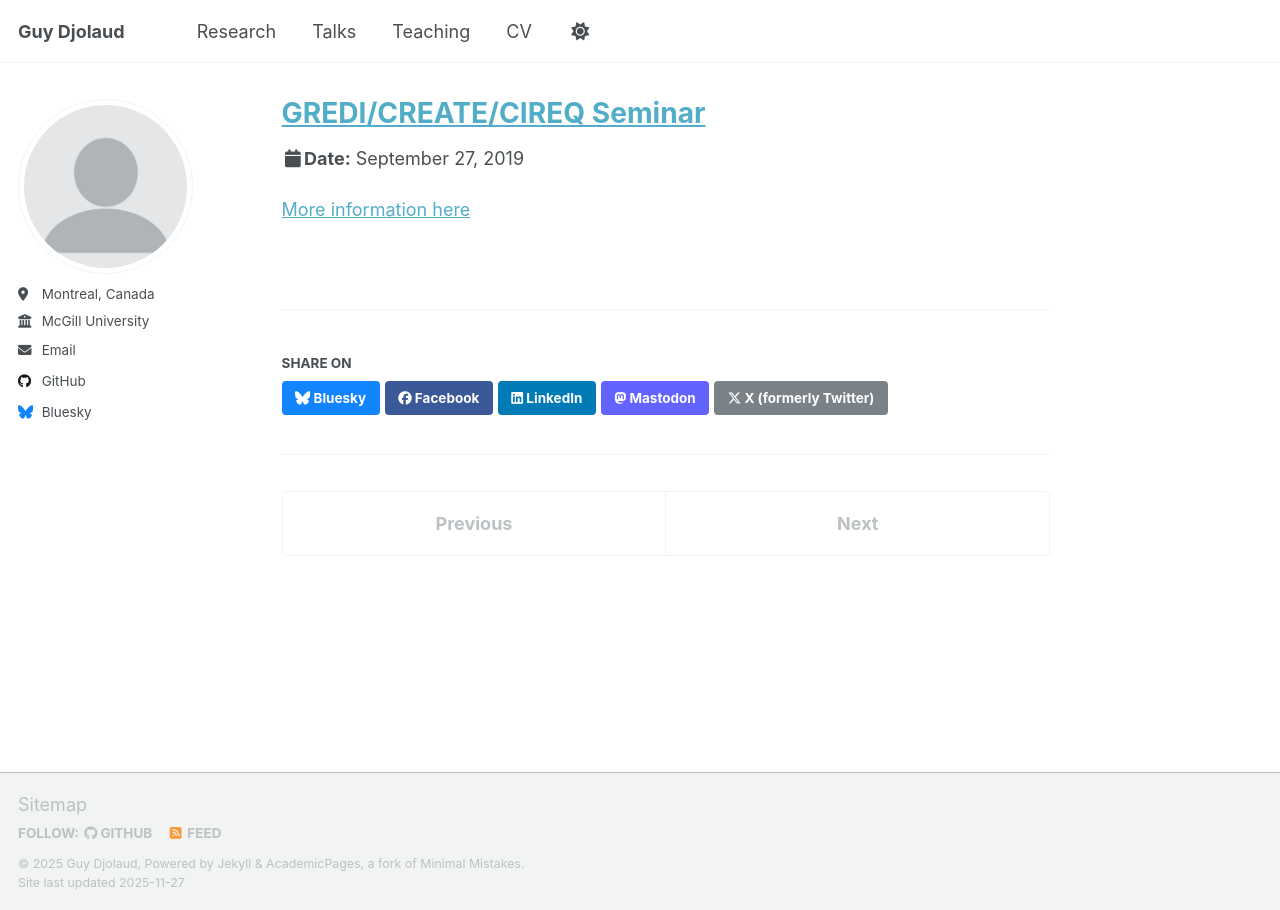
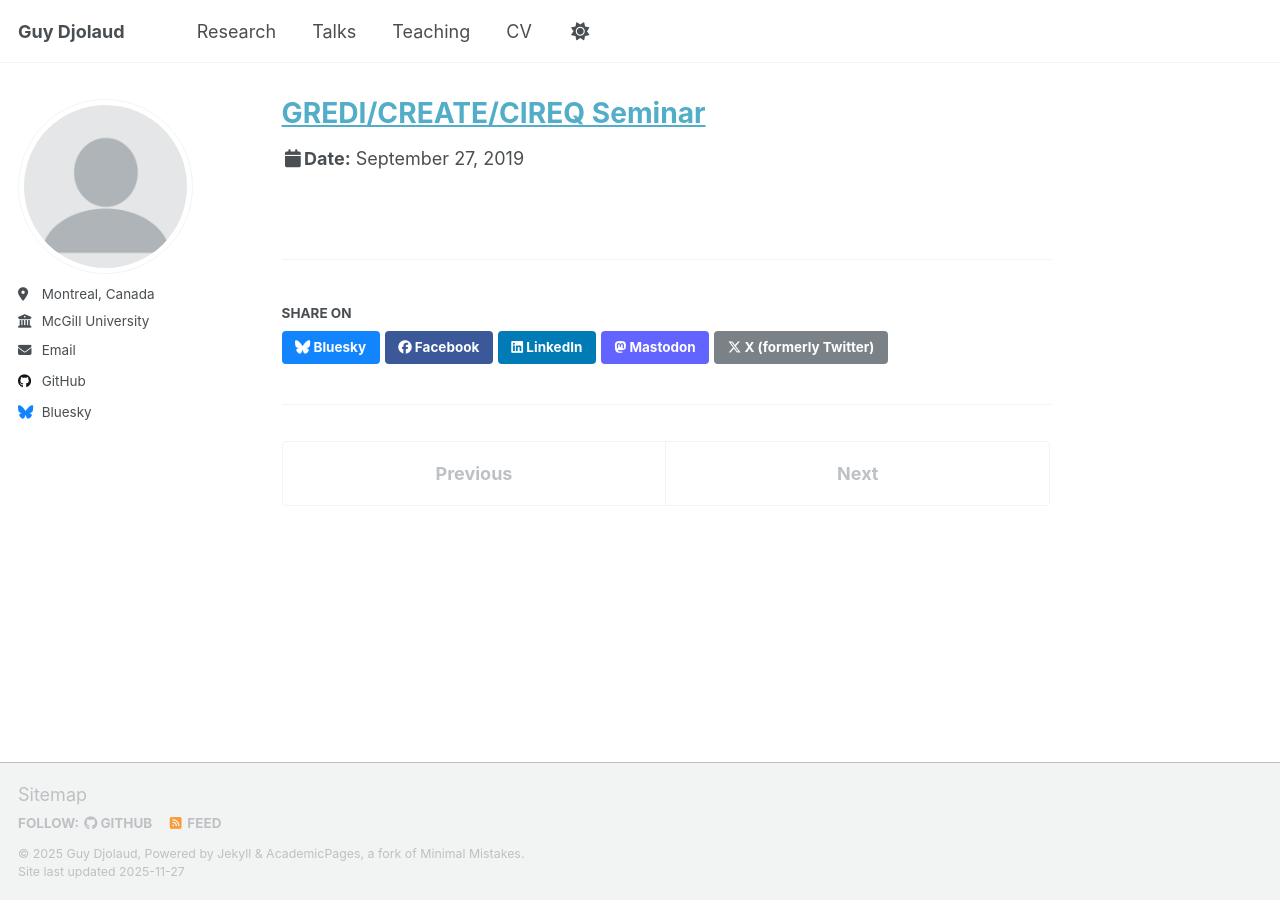
Before and after one commit to Guy-Djolaud/Guy-Djolaud.github.io, a Jekyll site: the page built from _talks/2013-03-01-tutorial-1.md, in a window 1280 px wide. Built offline with Jekyll 4.4.1, drawn with Linux system fonts in a browser that asks for light colours; a script that is not in the unit is left out.

Commit message:
Update 2013-03-01-tutorial-1.md

```diff
--- a/_talks/2013-03-01-tutorial-1.md
+++ b/_talks/2013-03-01-tutorial-1.md
@@ -1,10 +1,9 @@
 ---
 title: "[GREDI/CREATE/CIREQ Seminar](https://cireqmontreal.com/wp-content/uploads/2019/09/AtelierPhD2019_programme.pdf)"
 collection: talks
-type: "Talk"
+type: "Conference"
 permalink: /talks/2013-03-01-tutorial-1
 venue: ""
 date: 2019-09-27
 location: "University of Sherbrooke, Sherbrooke, Canada"
 ---
-[More information here](http://exampleurl.com)
```
